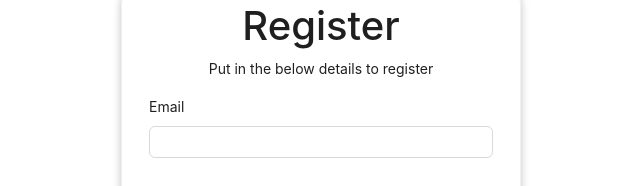
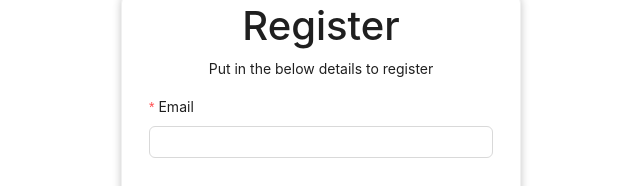
Before and after one commit to ray3du/decidable_frontend, a React (Vite) app: page /register in a window 1280 px wide. Shown: the part 170-356 px from the top of the page, without its empty margins (319-959 px from the left). Built offline with nearby package versions, Linux system fonts and the light colour scheme; the HTML template or start-up script is replaced by a standard one.

Commit message:
Decidable frontend email

```diff
--- a/src/helpers/request.js
+++ b/src/helpers/request.js
@@ -3,7 +3,7 @@ import axios from "axios";
 
 const instance = axios.create({
   mode: "cors",
-  baseURL: "https://ca29-154-159-237-154.ngrok-free.app",
+  baseURL: "https://5e76-41-90-67-30.ngrok-free.app",
 });
 
 // Add a request interceptor
--- a/src/views/authentication/components/Registration.jsx
+++ b/src/views/authentication/components/Registration.jsx
@@ -23,7 +23,16 @@ const Registration = () => {
           Put in the below details to register
         </p>
         <Form onFinish={handleSubmit} layout="vertical">
-          <Form.Item label="Email" name="email">
+          <Form.Item
+            label="Email"
+            name="email"
+            rules={[
+              {
+                required: true,
+                message: "Please input your email!",
+              },
+            ]}
+          >
             <Input type="email" />
           </Form.Item>
           <Form.Item
--- a/src/views/chatPage/components/ChatApp.jsx
+++ b/src/views/chatPage/components/ChatApp.jsx
@@ -51,7 +51,7 @@ const ChatApp = () => {
     if (ws == null) {
       setWs(
         new WebSocket(
-          `wss://ca29-154-159-237-154.ngrok-free.app/ws/prompt/test/?token=${token}`
+          `wss://5e76-41-90-67-30.ngrok-free.app/ws/prompt/test/?token=${token}`
         )
       );
     }
```
